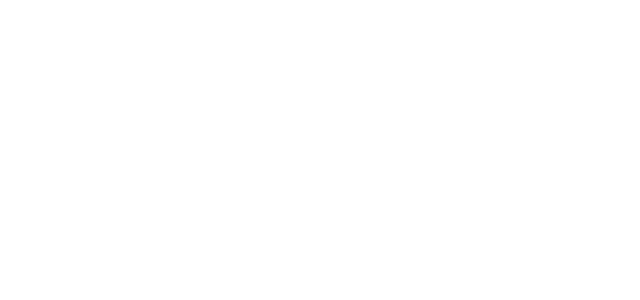
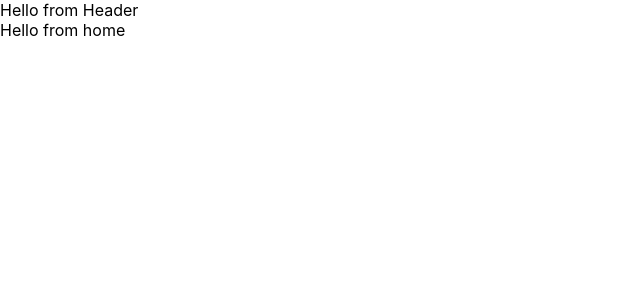
Before and after one commit to DyaryRaoof/the-covid-datacenter, a React (Create React App) app: page / in a window 1280 px wide. Shown: the top 300 px of the page, without its empty margins (0-640 px from the left). Built offline with nearby package versions, Linux system fonts and the light colour scheme.

Commit message:
Add routes

```diff
--- a/src/App.js
+++ b/src/App.js
@@ -1,5 +1,20 @@
+import { BrowserRouter as Router, Routes, Route } from 'react-router-dom';
+import Home from './components/Home';
+import Header from './components/Header';
+import Detail from './components/Detail';
+
 function App() {
-  return <div />;
+  return (
+    <main>
+      <Header />
+      <Router>
+        <Routes>
+          <Route exact path="/" element={<Home />} />
+          <Route exact path="/detail" element={<Detail />} />
+        </Routes>
+      </Router>
+    </main>
+  );
 }
 
 export default App;
```
